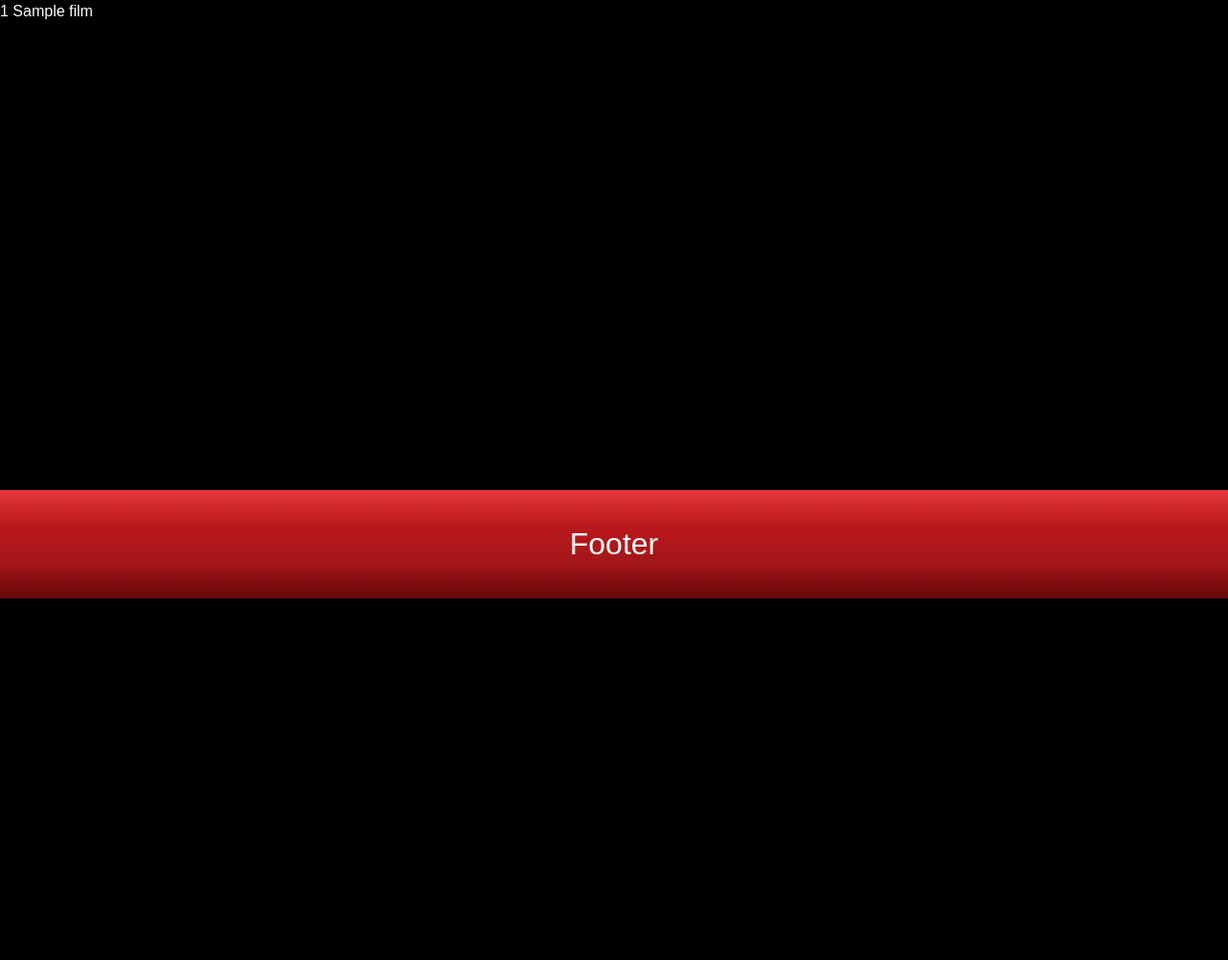
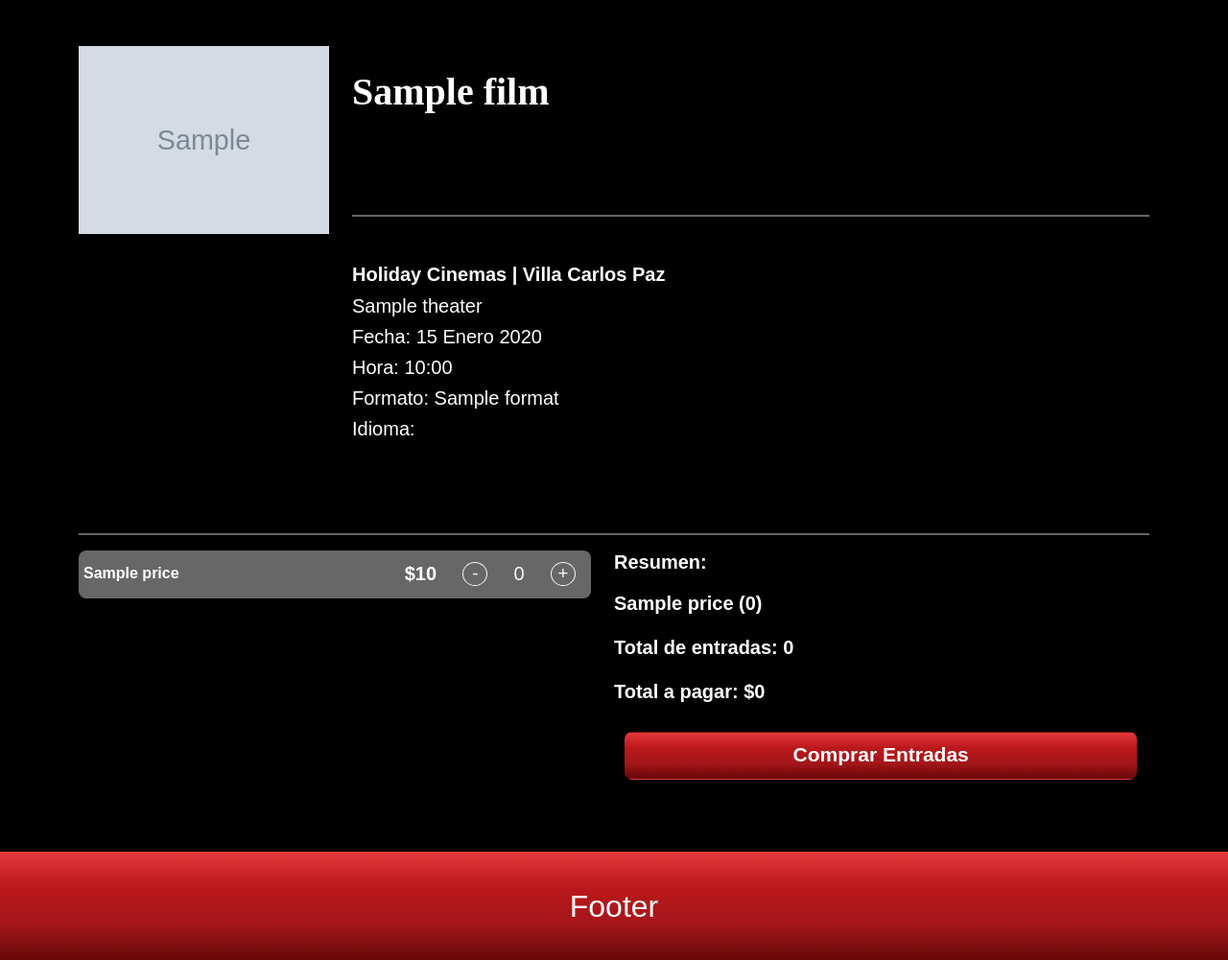
Before and after one commit to Zadios/CinemaSystem, a Django app: page /comprar_entradas/1/ in a window 1280 px wide. Shown: the part 176-1177 px from the top of the page at 96% size. Before the commit the page ends 800 px from the top, so only its background shows below. Run offline with Django 5.2, Linux system fonts and the light colour scheme; tables that the repository leaves empty hold one stand-in row (values such as "Sample post"); grey boxes marked "Sample" are stand-in pictures.

Commit message:
comprar_entradas.html integrada (faltan funciones)

```diff
--- a/Applications/Showtime/templates/Showtime/comprar_entradas.html
+++ b/Applications/Showtime/templates/Showtime/comprar_entradas.html
@@ -1,7 +1,92 @@
 {% extends 'CinemaSystemApp/base.html' %}
 {% load static %}
 
+{% block extra_styles %}
+<link rel="stylesheet" href="{% static 'styles/comprarbutton.css' %}">
+{% endblock %}
+
 {% block content %}
-{{ show.show_code }}
-{{ show.film.name }}
+<div class="container my-5">
+    <div class="row">
+        <!-- Columna con la imagen -->
+        <div class="col-md-3 col-sm-3">
+            <div>
+                <img src="{{ show.film.image.url }}" class="img-fluid" alt="Imagen portada">
+            </div>
+        </div>
+
+        <!-- Columna fondo negro -->
+        <div class="col-md-9 col-sm-9 col-cont">
+            <!-- Titulo-->
+            <div>
+                <h3>{{ show.film.name }}</h3>
+            </div>
+
+            <!-- Datos de la pelicula -->
+            <div>
+                <p class="linea"></p>
+                <div class="my-5">
+                    <h4>Holiday Cinemas | Villa Carlos Paz</h4>
+                    <h5>{{ show.movie_theater }}</h5>
+                    <h5>Fecha: {{ show.show_date }}</h5>
+                    <h5>Hora: {{ show.show_time }}</h5>
+                    <h5>Formato: {{ show.format }}</h5>
+                    <h5>Idioma: {{ show.language }}</h5>
+
+                </div>
+            </div>
+        </div>
+    </div>
+</div>
+
+<!-- Comprar entradas con sus tipos y precio -->
+
+<div class="container">
+    <p class="linea2"></p>
+
+    <div class="d-flex align-items-center">
+        <div class="row w-100">
+            <!-- Col tipos de entrada y precio -->
+            <div class="col-md-6">
+            <!-- regular -->
+            {% for price in show.prices.all %}
+            <div class="price-bar" data-price-amount="{{ price.amount }}" data-ticket-quantity="{{ price.ticket_quantity }}">
+                <div class="d-flex justify-content-between align-items-center">
+                    <span class="fw-bold">{{ price.name }}</span>
+                    <div class="d-flex align-items-center">
+                        <span class="me-3 fs-5 fw-bold">${{ price.amount }}</span>
+                        <button class="btn btn-outline-light btn-control btn-minus">-</button>
+                        <span class="mx-3 fs-5 quantity-display">0</span>
+                        <button class="btn btn-outline-light btn-control btn-plus">+</button>
+                    </div>
+                </div>
+            </div>
+            {% endfor %}
+            </div>
+
+            <!-- resultados -->
+            <div class="col-md-6 d-flex flex-column align-items-left justify-content-center">
+            <h4 class="fw-bold mb-3">Resumen:</h4>
+            <p class="fs-5 fw-bold" id="result-summary">
+                {% for price in show.prices.all %}
+                <span id="summary-price-{{ forloop.counter0 }}"
+                      class="price-summary"
+                      data-amount="{{ price.amount }}"
+                      data-ticket-quantity="{{ price.ticket_quantity }}">
+                    {{ price.name }} (<span class="quantity-display-summary">0</span>)
+                </span>{% if not forloop.last %} - {% endif %}
+                {% endfor %}
+            </p>
+            <p class="fs-5 fw-bold" id="total-tickets">Total de entradas: 0</p>
+            <p class="fs-5 fw-bold" id="total-payment">Total a pagar: $0</p>
+            <a class="btn btn-red text-white" href="#">Comprar Entradas</a>
+
+            </div>
+        </div>
+    </div>
+</div>
+
+{% block scripts %}
+<script src="{% static 'JS/scriptbutton.js' %}"></script>
 {% endblock %}
+{% endblock %}
--- a/Applications/Showtime/templates/Showtime/horarios.html
+++ b/Applications/Showtime/templates/Showtime/horarios.html
@@ -94,7 +94,7 @@
 
     <div class="container">
         <section class="d-grid gap-2 mb-3">
-            <a class="btn btn-red text-white" href="#">Comprar Entrada</a>
+            <a class="btn btn-red text-white" href="#">Comprar Entradas</a>
         </section>
     </div>
 </div>
--- /dev/null
+++ b/static/JS/scriptbutton.js
@@ -0,0 +1,65 @@
+// Seleccionar todos los botones de suma y resta
+const minusButtons = document.querySelectorAll(".btn-minus");
+const plusButtons = document.querySelectorAll(".btn-plus");
+
+// Función para actualizar la cantidad mostrada
+function updateQuantityDisplay(display, summaryDisplay, increment) {
+    let currentValue = parseInt(display.textContent);
+
+    // Ajustar el valor dentro del rango permitido (0 a 10)
+    const newValue = Math.max(0, Math.min(10, currentValue + increment));
+    display.textContent = newValue;
+
+    // Actualizar la cantidad en el resumen
+    summaryDisplay.textContent = newValue;
+
+    // Actualizar los totales
+    updateTotals();
+}
+
+// Función para calcular el total de dinero y entradas
+function updateTotals() {
+    let totalAmount = 0;
+    let totalTickets = 0;
+
+    // Seleccionar cada promoción y sumar sus valores en base a la cantidad seleccionada
+    document.querySelectorAll(".price-summary").forEach(summary => {
+        const quantity = parseInt(summary.querySelector(".quantity-display-summary").textContent);
+        const amount = parseFloat(summary.getAttribute("data-amount"));
+        const ticketQuantity = parseInt(summary.getAttribute("data-ticket-quantity"));
+
+        // Actualizar total de dinero y total de entradas
+        totalAmount += quantity * amount;
+        totalTickets += quantity * ticketQuantity;
+    });
+
+    // Actualizar el HTML de los totales
+    document.getElementById("total-payment").textContent = `Total a pagar: $${totalAmount}`;
+    document.getElementById("total-tickets").textContent = `Total de entradas: ${totalTickets}`;
+}
+
+// Asignar eventos a los botones de restar
+minusButtons.forEach((button, index) => {
+    button.addEventListener("click", function () {
+        // Buscar el display en el mismo contenedor de precio
+        const display = this.closest(".price-bar").querySelector(".quantity-display");
+
+        // Buscar el display en el resumen
+        const summaryDisplay = document.querySelector(`#summary-price-${index} .quantity-display-summary`);
+
+        updateQuantityDisplay(display, summaryDisplay, -1); // Disminuir en 1
+    });
+});
+
+// Asignar eventos a los botones de sumar
+plusButtons.forEach((button, index) => {
+    button.addEventListener("click", function () {
+        // Buscar el display en el mismo contenedor de precio
+        const display = this.closest(".price-bar").querySelector(".quantity-display");
+
+        // Buscar el display en el resumen
+        const summaryDisplay = document.querySelector(`#summary-price-${index} .quantity-display-summary`);
+
+        updateQuantityDisplay(display, summaryDisplay, 1); // Aumentar en 1
+    });
+});
--- /dev/null
+++ b/static/styles/comprarbutton.css
@@ -0,0 +1,82 @@
+h3{
+    font-family: Anton;
+    font-size: 40px;
+    font-weight: 700;
+    line-height: 96.34px;
+    text-align: left;
+}
+
+h4{
+    font-size: 20px;
+    font-weight: 700;
+    line-height: 24.2px;
+    text-align: left;
+}
+
+h5{
+    font-size: 20px;
+    font-weight: 400;
+    line-height: 24.2px;
+    text-align: left;
+
+}
+
+.background-p {
+    display: inline-block; /*el backgr se va a ajustar texto */
+    text-align: center;
+    background: rgba(103, 103, 103, 1);
+    margin-top: 2px;
+    height: 30px;
+    padding: 3px;
+    border-radius: 11.48px;
+}
+
+.col-cont {
+    border-radius: 5px;
+}
+.linea{
+    margin-top: 80px;
+    border: 1px solid rgba(103, 103, 103, 1);
+}
+.linea2{
+    border: 1px solid rgba(103, 103, 103, 1)
+}
+.btn {
+    margin: 0.7rem;
+}
+
+.btn-outline-light {
+    max-width: 100px;
+    max-height: 60px;
+    gap: 0px;
+}
+
+.btn-red {
+    background: linear-gradient(180deg, #E5383B 0%, #BA181B 34%, #A4161A 67%, #660708 100%);
+    font-size: 21px;
+    font-weight: 600;
+    line-height: 43px;
+    width: 100%;
+    height: 50px;
+    padding: 1px 5px;
+    border-radius: 8px;
+}
+
+.price-bar {
+    background-color: rgba(103, 103, 103, 1);
+    padding: 1px 5px;
+    border-radius: 8px;
+    margin-bottom: 15px;
+    height: 50px;
+
+}
+
+  .btn-control {
+    width: 20px;
+    height: 25px;
+    border-radius: 50%;  /* Botones redondos */
+    font-size: 1.2rem;
+    display: flex;
+    align-items: center;
+    justify-content: center;
+}
```
